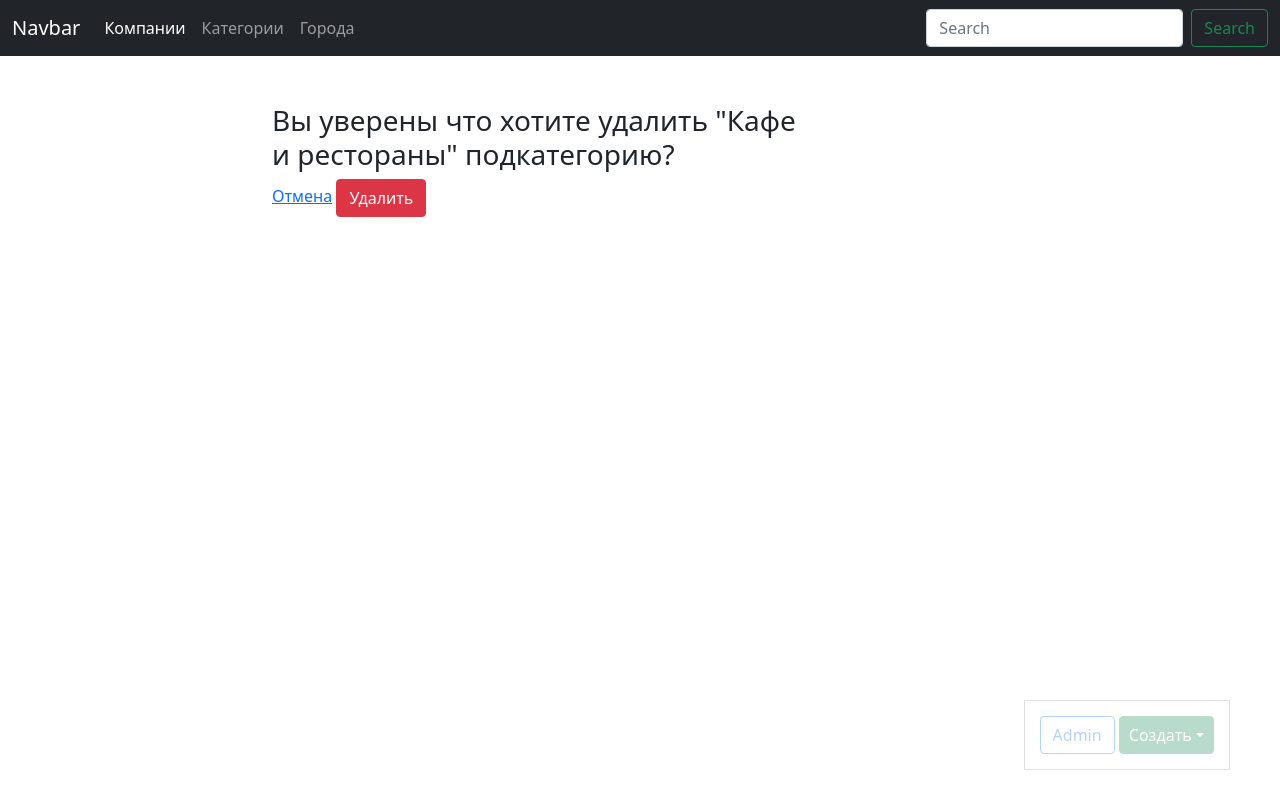
After one commit to Cair06/Site, a Django app: page /blog/subcategory/48/delete/ in a window 1280 px wide. The commit adds this page. Run offline with Django 3.2, Linux system fonts and the light colour scheme; a user stored in the database is signed in; data comes from the database, SQL or seed files in the repository; both versions use the stored data as it was after the commit.

Commit message:
4 commit

```diff
--- a/mysite/blog/models.py
+++ b/mysite/blog/models.py
@@ -21,6 +21,9 @@ class Company(models.Model):
 
     def get_update_url(self):
         return reverse('company_update_url', kwargs={'pk': self.pk})
+
+    def get_delete_url(self):
+        return reverse('company_delete_url', kwargs={'pk': self.pk})
 
     def __str__(self):
         return self.title
@@ -69,3 +72,6 @@ class SubCategory(models.Model):
 
     def get_update_url(self):
         return reverse('subcategory_update_url', kwargs={'pk': self.pk})
+
+    def get_delete_url(self):
+        return reverse('subcategory_delete_url', kwargs={'pk': self.pk})
--- a/mysite/blog/templates/blog/base_blog.html
+++ b/mysite/blog/templates/blog/base_blog.html
@@ -1 +1,17 @@
 {% extends 'base.html' %}
+{% block admin-panel %}
+
+<div class="btn-group">
+    <button type="button" class="btn btn-success dropdown-toggle dropdown-toggle-split" data-bs-toggle="dropdown" aria-expanded="false">
+        Создать
+    </button>
+    <ul class="dropdown-menu">
+        <li><a class="dropdown-item" href="{% url 'company_create_url' %}">Компанию</a></li>
+        <li><a class="dropdown-item" href="{% url 'subcategory_create_url' %}">Под-категорию</a></li>
+    </ul>
+    </div>
+    {% if detail %}
+        <a href="{{ admin_object.get_update_url }}" class="btn btn-info">Изменить</a>
+        <a href="{{ admin_object.get_delete_url }}"class="btn btn-danger">Удалить</a>
+    {% endif %}
+{% endblock %}
--- /dev/null
+++ b/mysite/blog/templates/blog/subcategory_delete_form.html
@@ -0,0 +1,13 @@
+{% extends 'blog/base_blog.html' %}
+{% block title %}
+    Delete Subcategory "{{ subcategory.title }}"
+{% endblock %}
+
+{% block content %}
+    <form action="{{ subcategory.get_delete_url }}" method="post">
+        {% csrf_token %}
+        <h3>Вы уверены что хотите удалить "{{ subcategory.title }}" подкатегорию?</h3>
+        <a href="{{ subcategory.get_absolute_url }}">Отмена</a>
+        <button type="submit" name="button" class="btn btn-danger">Удалить</button>
+    </form>
+{% endblock %}
--- a/mysite/blog/urls.py
+++ b/mysite/blog/urls.py
@@ -3,15 +3,19 @@ from .views import *
 
 urlpatterns = [
 	path('', companies_list, name='companies_list_url'),
-	path('categories/', categories_list, name='categories_list_url'),
+	path('company/create/', CompanyCreate.as_view(), name='company_create_url'),
+	path('company/<int:pk>/', CompanyDetail.as_view(), name='company_detail_url'),
+	path('company/<int:pk>/update/', CompanyUpdate.as_view(), name='company_update_url'),
+	path('company/<int:pk>/delete/', CompanyDelete.as_view(), name='company_delete_url'),
+
+	path('subcategories/', subcategories_list, name='subcategories_list_url'),
+	path('subcategory/create/', SubCategoryCreate.as_view(), name='subcategory_create_url'),
+	path('subcategory/<int:pk>/', SubcategoryDetail.as_view(), name='subcategory_detail_url'),
+	path('subcategory/<int:pk>/update/', SubCategoryUpdate.as_view(), name='subcategory_update_url'),
+	path('subcategory/<int:pk>/delete/', SubcategoryDelete.as_view(), name='subcategory_delete_url'),
+
 	path('cities/', cities_list, name='cities_list_url'),
 	path('city/<int:pk>/', CityDetail.as_view(), name='city_detail_url'),
-	path('company/<int:pk>/', CompanyDetail.as_view(), name='company_detail_url'),
-	path('company/<int:pk>/update/', CompanyUpdate.as_view(), name='company_update_url'),
-	path('company/create/', CompanyCreate.as_view(), name='company_create_url'),
-	path('subcategories/', subcategories_list, name='subcategories_list_url'),
-	path('subcategory/<int:pk>/', SubcategoryDetail.as_view(), name='subcategory_detail_url'),
-	path('subcategory/create/', SubCategoryCreate.as_view(), name='subcategory_create_url'),
-	path('subcategory/<int:pk>/update/', SubCategoryUpdate.as_view(), name='subcategory_update_url'),
 
+	path('categories/', categories_list, name='categories_list_url'),
 ]
--- a/mysite/blog/utils.py
+++ b/mysite/blog/utils.py
@@ -8,7 +8,7 @@ class ObjectDetailMixin:
 
     def get(self, request, pk):
         obj = get_object_or_404(self.model, pk=pk)
-        return render(request, self.template, context={self.model.__name__.lower(): obj})
+        return render(request, self.template, context={self.model.__name__.lower(): obj, 'admin_object': obj, 'detail': True})
 
 
 class ObjectCreateMixin:
@@ -45,3 +45,17 @@ class ObjectUpdateMixin:
             new_obj = bound_form.save()
             return redirect(new_obj)
         return render(request, self.template, context={'form': bound_form, self.model.__name__.lower(): obj})
+
+class ObjectDeleteMixin:
+    model = None
+    template = None
+    redirect_url = None
+
+    def get(self, request, pk):
+        obj = self.model.objects.get(pk=pk)
+        return render(request, self.template, context = {self.model.__name__.lower(): obj})
+
+    def post(self, request, pk):
+        obj = self.model.objects.get(pk=pk)
+        obj.delete()
+        return redirect(reverse(self.redirect_url))
--- a/mysite/blog/views.py
+++ b/mysite/blog/views.py
@@ -1,8 +1,10 @@
 from django.shortcuts import render, get_object_or_404, redirect
+from django.urls import reverse
 from django.views.generic import View
 from .models import Company, SubCategory
-from .utils import ObjectDetailMixin, ObjectCreateMixin, ObjectUpdateMixin
+from .utils import ObjectDetailMixin, ObjectCreateMixin, ObjectUpdateMixin, ObjectDeleteMixin
 from .forms import *
+from django.contrib.auth.mixins import LoginRequiredMixin
 
 
 def companies_list(request):
@@ -36,7 +38,7 @@ class CompanyDetail(ObjectDetailMixin, View):
     model = Company
     template = 'blog/company_detail.html'
 
-class CompanyUpdate(ObjectUpdateMixin, View):
+class CompanyUpdate(LoginRequiredMixin, ObjectUpdateMixin, View):
     model = Company
     model_form = CompanyForm
     template = 'blog/company_update_form.html'
@@ -46,9 +48,16 @@ class CityDetail(ObjectDetailMixin, View):
     template = 'blog/city_detail.html'
 
 
-class CompanyCreate(ObjectCreateMixin, View):
+class CompanyCreate(LoginRequiredMixin, ObjectCreateMixin, View):
     model_form = CompanyForm
     template = 'blog/company_create_form.html'
+    raise_exception = True
+
+class CompanyDelete(LoginRequiredMixin, ObjectDeleteMixin, View):
+    model = Company
+    template = 'blog/company_delete_form.html'
+    redirect_url = 'companies_list_url'
+    raise_exception = True
 
 
 class SubcategoryDetail(ObjectDetailMixin, View):
@@ -58,11 +67,19 @@ class SubcategoryDetail(ObjectDetailMixin, View):
 
 # class City
 
-class SubCategoryCreate(ObjectCreateMixin, View):
+class SubCategoryCreate(LoginRequiredMixin, ObjectCreateMixin, View):
     model_form = SubCategoryForm
     template = 'blog/subcategory_create.html'
+    raise_exception = True
 
-class SubCategoryUpdate(ObjectUpdateMixin, View):
+class SubCategoryUpdate(LoginRequiredMixin, ObjectUpdateMixin, View):
     model= SubCategory
     model_form = SubCategoryForm
     template = 'blog/subcategory_update_form.html'
+    raise_exception = True
+
+class SubcategoryDelete(LoginRequiredMixin, ObjectDeleteMixin, View):
+    model = SubCategory
+    template = 'blog/subcategory_delete_form.html'
+    redirect_url = 'subcategories_list_url'
+    raise_exception = True
--- a/mysite/mysite/settings.py
+++ b/mysite/mysite/settings.py
@@ -122,6 +122,9 @@ USE_TZ = True
 # https://docs.djangoproject.com/en/3.2/howto/static-files/
 
 STATIC_URL = '/static/'
+STATICFILES_DIRS = [
+    os.path.join(BASE_DIR, 'static')
+]
 
 # Default primary key field type
 # https://docs.djangoproject.com/en/3.2/ref/settings/#default-auto-field
--- a/mysite/mysite/urls.py
+++ b/mysite/mysite/urls.py
@@ -1,8 +1,9 @@
 from django.contrib import admin
 from django.urls import path, include
-
+from .views import redirect_blog
 
 urlpatterns = [
+    path('', redirect_blog),
     path('admin/', admin.site.urls),
     path('blog/', include('blog.urls'))
 ]
--- /dev/null
+++ b/mysite/mysite/views.py
@@ -0,0 +1,4 @@
+from django.shortcuts import redirect
+
+def redirect_blog(request):
+    return redirect('companies_list_url', permanent=True)
--- /dev/null
+++ b/mysite/static/css/style.css
@@ -0,0 +1,16 @@
+.admin-panel {
+    border: 1px solid #999;
+    border-radius:2 px;
+    position: fixed;
+    right: 50px;
+    bottom: 30px;
+    opacity: 0.3;
+    padding: 15px;
+}
+.admin-panel:hover {
+    opacity: 1;
+}
+.admin-panel = {
+    display: block;
+    margin: 5px 0;
+}
--- a/mysite/templates/base.html
+++ b/mysite/templates/base.html
@@ -1,9 +1,10 @@
 <!DOCTYPE html>
+{% load static %}
 <html>
 <head>
 	<link href="https://cdn.jsdelivr.net/npm/bootstrap@5.0.1/dist/css/bootstrap.min.css" rel="stylesheet" integrity="sha384-+0n0xVW2eSR5OomGNYDnhzAbDsOXxcvSN1TPprVMTNDbiYZCxYbOOl7+AMvyTG2x" crossorigin="anonymous">
 	<script src="https://cdn.jsdelivr.net/npm/bootstrap@5.0.1/dist/js/bootstrap.bundle.min.js" integrity="sha384-gtEjrD/SeCtmISkJkNUaaKMoLD0//ElJ19smozuHV6z3Iehds+3Ulb9Bn9Plx0x4" crossorigin="anonymous"></script>
-
+	<link rel="stylesheet" href="{% static 'css/style.css' %}">
 	<title>{% block title %}
 	{% endblock %}</title>
 
@@ -44,5 +45,14 @@
 		</div>
 	</div>
 
+	{% if request.user.is_authenticated and request.user.is_staff %}
+		<div class="admin-panel align-items-center">
+			<a href="/admin" class="btn btn-outline-primary">Admin</a>
+			{% block admin-panel %} {% endblock %}
+		</div>
+	{% endif %}
+
+
+
 </body>
 </html>
```
Also changed, not shown: mysite/blog/templates/blog/company_delete_form.html (added, +13 -0 lines), mysite/db.sqlite3.
